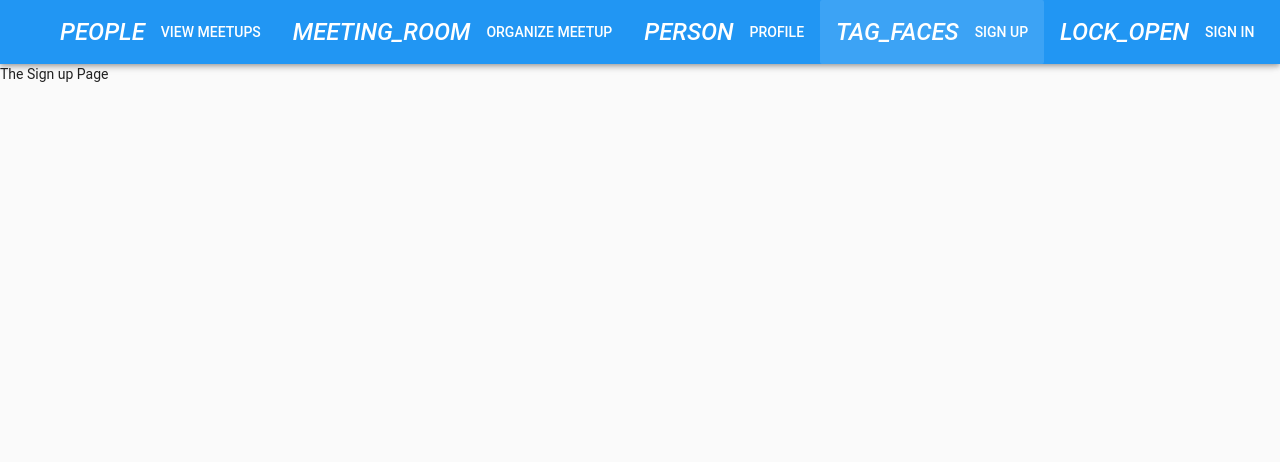
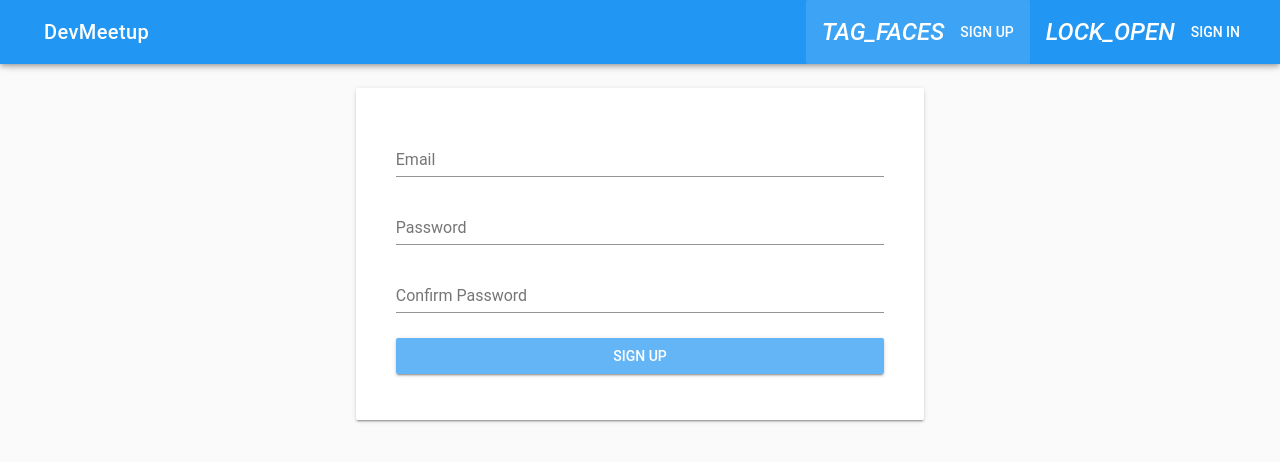
Before and after one commit to philheb/devmeetup-vuejs, a Vue app: page /signup in a window 1280 px wide. Shown: the top 462 px of the page. Built offline with nearby package versions, Linux system fonts and the light colour scheme; the HTML template or start-up script is replaced by a standard one.

Commit message:
create user with firebase

```diff
--- a/src/App.vue
+++ b/src/App.vue
@@ -48,16 +48,27 @@
 export default {
   data () {
     return {
-      sideNav: false,
-      menuItems: [
-        { icon: 'people', title: 'View Meetups', link: '/meetups' },
-        { icon: 'meeting_room', title: 'Organize Meetup', link: '/meetup/new' },
-        { icon: 'person', title: 'Profile', link: '/profile' },
+      sideNav: false
+    }
+  },
+  computed: {
+    menuItems () {
+      let menuItems = [
         { icon: 'tag_faces', title: 'Sign up', link: '/signup' },
         { icon: 'lock_open', title: 'Sign in', link: '/signin' }
       ]
+      if (this.userIsAuthenticated) {
+        menuItems = [
+          { icon: 'people', title: 'View Meetups', link: '/meetups' },
+          { icon: 'meeting_room', title: 'Organize Meetup', link: '/meetup/new' },
+          { icon: 'person', title: 'Profile', link: '/profile' }
+        ]
+      }
+      return menuItems
+    },
+    userIsAuthenticated () {
+      return this.$store.getters.user !== null && this.$store.getters.user !== undefined
     }
-  },
-  name: 'App'
+  }
 }
 </script>
--- a/src/components/User/Signin.vue
+++ b/src/components/User/Signin.vue
@@ -1,5 +1,82 @@
 <template>
-    <div>
-        <p>The Sign in Page</p>
-    </div>
+    <v-container>
+      <v-layout row>
+        <v-flex xs12 sm6 offset-sm3>
+          <v-card>
+            <v-card-text>
+              <v-container>
+                <form @submit.prevent="onSignin">
+                  <v-layout row>
+                    <v-flex xs12>
+                      <v-text-field
+                        name="email"
+                        label="Email"
+                        id="email"
+                        v-model="email"
+                        type="email"
+                        :rules="[rules.required, rules.email]">
+                      </v-text-field>
+                    </v-flex>
+                  </v-layout>
+                  <v-layout row>
+                    <v-flex xs12>
+                      <v-text-field
+                        name="password"
+                        label="Password"
+                        id="password"
+                        v-model="password"
+                        type="password"
+                        :rules="[rules.required, rules.counter]">
+                      </v-text-field>
+                    </v-flex>
+                  </v-layout>
+
+                  <v-layout row>
+                    <v-flex xs12>
+                      <v-btn block color="secondary" type="submit" :loading="loading">Sign In</v-btn>
+                    </v-flex>
+                  </v-layout>
+                </form>
+              </v-container>
+            </v-card-text>
+          </v-card>
+        </v-flex>
+      </v-layout>
+    </v-container>
 </template>
+
+<script>
+  export default {
+    data () {
+      return {
+        email: '',
+        password: '',
+        rules: {
+          required: value => !!value || 'Required.',
+          counter: value => value.length >= 6 || 'Min 6 characters.',
+          email: value => {
+            const pattern = /^(([^<>()[\]\\.,;:\s@"]+(\.[^<>()[\]\\.,;:\s@"]+)*)|(".+"))@((\[[0-9]{1,3}\.[0-9]{1,3}\.[0-9]{1,3}\.[0-9]{1,3}])|(([a-zA-Z\-0-9]+\.)+[a-zA-Z]{2,}))$/
+            return pattern.test(value) || 'Invalid e-mail.'
+          }
+        }
+      }
+    },
+    computed: {
+      user () {
+        return this.$store.getters.user
+      }
+    },
+    watch: {
+      user (value) {
+        if (value !== null && value !== undefined) {
+          this.$router.push('/')
+        }
+      }
+    },
+    methods: {
+      onSignin () {
+        this.$store.dispatch('signUserIn', {email: this.email, password: this.password})
+      }
+    }
+  }
+</script>
--- a/src/components/User/Signup.vue
+++ b/src/components/User/Signup.vue
@@ -1,5 +1,95 @@
 <template>
-    <div>
-        <p>The Sign up Page</p>
-    </div>
+    <v-container>
+      <v-layout row>
+        <v-flex xs12 sm6 offset-sm3>
+          <v-card>
+            <v-card-text>
+              <v-container>
+                <form @submit.prevent="onSignup">
+                  <v-layout row>
+                    <v-flex xs12>
+                      <v-text-field
+                        name="email"
+                        label="Email"
+                        id="email"
+                        v-model="email"
+                        type="email"
+                        :rules="[rules.required, rules.email]">
+                      </v-text-field>
+                    </v-flex>
+                  </v-layout>
+                  <v-layout row>
+                    <v-flex xs12>
+                      <v-text-field
+                        name="password"
+                        label="Password"
+                        id="password"
+                        v-model="password"
+                        type="password"
+                        :rules="[rules.required, rules.counter]">
+                      </v-text-field>
+                    </v-flex>
+                  </v-layout>
+                  <v-layout row>
+                    <v-flex xs12>
+                      <v-text-field
+                        name="confirmPassword"
+                        label="Confirm Password"
+                        id="confirmPassword"
+                        v-model="confirmPassword"
+                        type="password"
+                        :rules="[rules.required, rules.confirmPassword]">
+                      </v-text-field>
+                    </v-flex>
+                  </v-layout>
+                  <v-layout row>
+                    <v-flex xs12>
+                      <v-btn block color="secondary" type="submit" :loading="loading">Sign Up</v-btn>
+                    </v-flex>
+                  </v-layout>
+                </form>
+              </v-container>
+            </v-card-text>
+          </v-card>
+        </v-flex>
+      </v-layout>
+    </v-container>
 </template>
+
+<script>
+  export default {
+    data () {
+      return {
+        email: '',
+        password: '',
+        confirmPassword: '',
+        rules: {
+          required: value => !!value || 'Required.',
+          counter: value => value.length >= 6 || 'Min 6 characters.',
+          email: value => {
+            const pattern = /^(([^<>()[\]\\.,;:\s@"]+(\.[^<>()[\]\\.,;:\s@"]+)*)|(".+"))@((\[[0-9]{1,3}\.[0-9]{1,3}\.[0-9]{1,3}\.[0-9]{1,3}])|(([a-zA-Z\-0-9]+\.)+[a-zA-Z]{2,}))$/
+            return pattern.test(value) || 'Invalid e-mail.'
+          },
+          confirmPassword: value => value === this.password || 'Password must match'
+        }
+      }
+    },
+    computed: {
+      user () {
+        return this.$store.getters.user
+      }
+    },
+    watch: {
+      user (value) {
+        if (value !== null && value !== undefined) {
+          this.$router.push('/')
+        }
+      }
+    },
+    methods: {
+      onSignup () {
+        this.$store.dispatch('signUserUp', {email: this.email, password: this.password})
+      }
+    }
+  }
+</script>
--- a/src/store/index.js
+++ b/src/store/index.js
@@ -1,5 +1,6 @@
 import Vue from 'vue'
 import Vuex from 'vuex'
+import * as firebase from 'firebase'
 
 Vue.use(Vuex)
 
@@ -34,15 +35,19 @@ export const store = new Vuex.Store({
         description: 'This is a description'
       }
     ],
-    user:
-    {
-      id: '3243243242',
-      registeredMeetups: ['dr454344tre']
-    }
+    user: null,
+    loading: false,
+    error: null
   },
   mutations: {
     createMeetup (state, payload) {
       state.loadedMeetups.push(payload)
+    },
+    setUser (state, payload) {
+      state.user = payload
+    },
+    setLoading (state, payload) {
+      state.loading = payload
     }
   },
   actions: {
@@ -58,6 +63,40 @@ export const store = new Vuex.Store({
       }
       // Reach out to Firebase and store it
       commit('createMeetup', meetup)
+    },
+    signUserUp ({commit}, payload) {
+      firebase.auth().createUserWithEmailAndPassword(payload.email, payload.password)
+        .then(
+          user => {
+            const newUser = {
+              id: user.uid,
+              registeredMeetups: []
+            }
+            commit('setUser', newUser)
+          }
+        )
+        .catch(
+          error => {
+            console.log(error)
+          }
+        )
+    },
+    signUserIn ({commit}, payload) {
+      firebase.auth().signInWithEmailAndPassword(payload.email, payload.password)
+      .then(
+        user => {
+          const newUser = {
+            id: user.uid,
+            registeredMeetups: []
+          }
+          commit('setUser', newUser)
+        }
+      )
+      .catch(
+        error => {
+          console.log(error)
+        }
+      )
     }
   },
   getters: {
@@ -75,6 +114,9 @@ export const store = new Vuex.Store({
           return meetup.id === meetupId
         })
       }
+    },
+    user (state) {
+      return state.user
     }
   }
 })
```
Also changed, not shown: src/main.js (+5 -5 lines).
